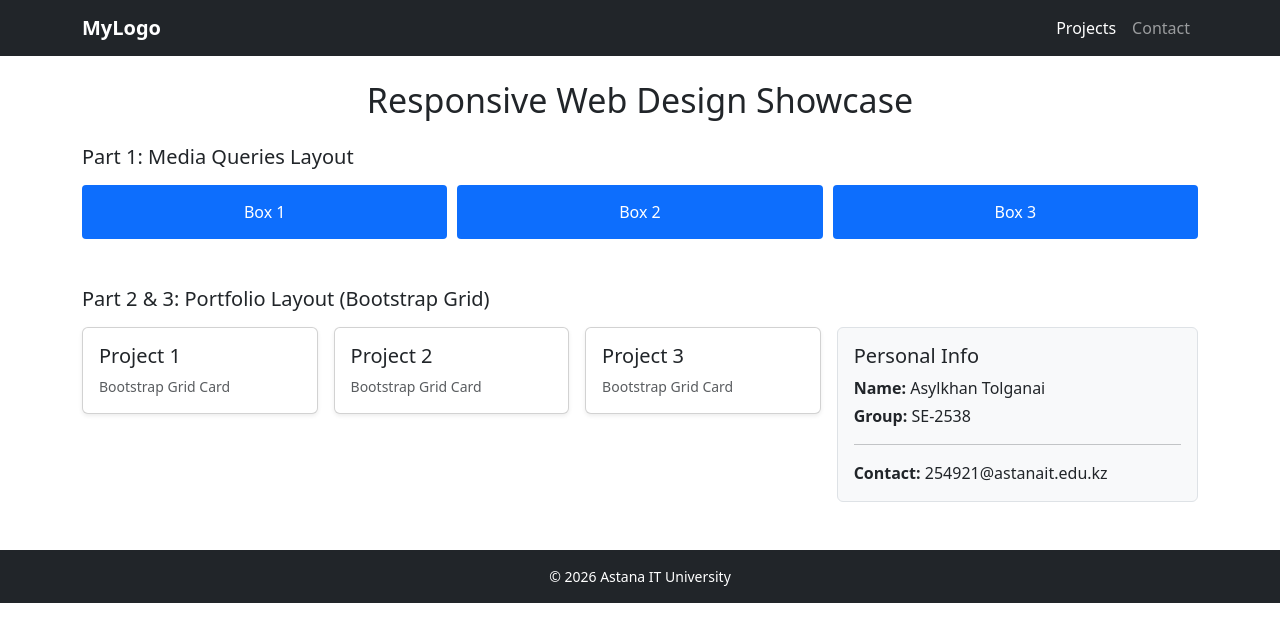
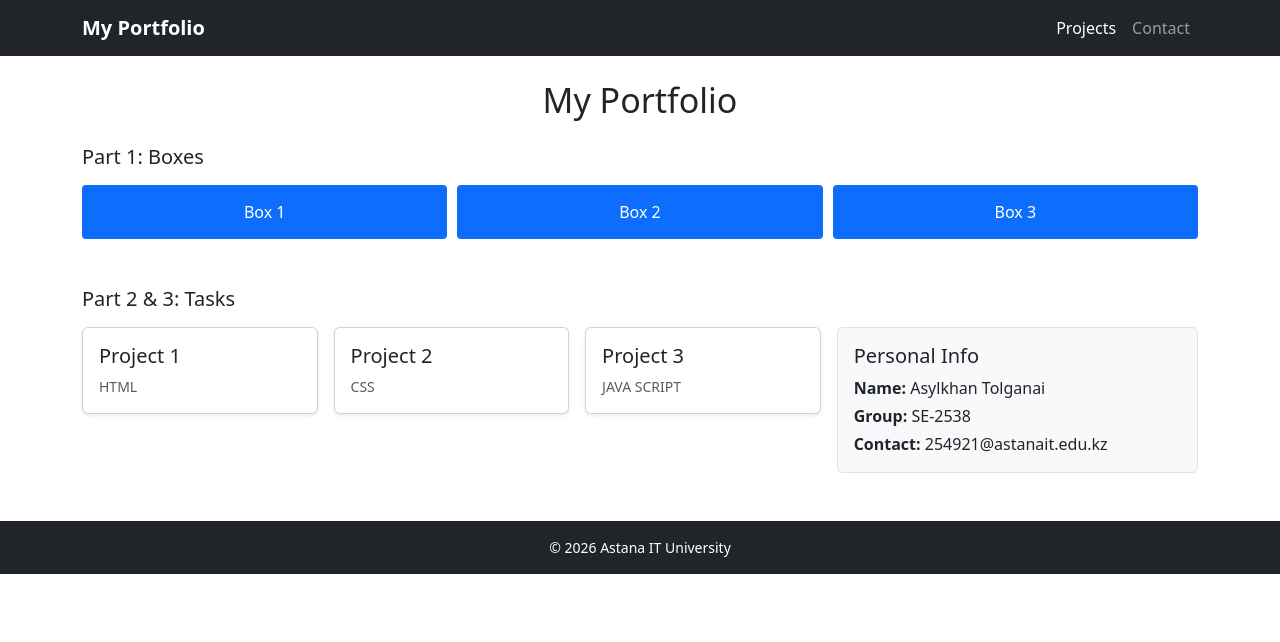
Before and after one commit to asylhantolganaj-create/Assignment-3.-Responsive-Web-Design, a plain HTML site: page index.html in a window 1280 px wide. Drawn offline with nearby package versions, Linux system fonts and the light colour scheme.

Commit message:
Revise index.html for portfolio design changes
Updated the portfolio layout and project descriptions.

```diff
--- a/index.html
+++ b/index.html
@@ -13,7 +13,7 @@
     <header>
         <nav class="navbar navbar-expand-lg navbar-dark bg-dark">
             <div class="container">
-                <a class="navbar-brand fw-bold" href="#">MyLogo</a>
+                <a class="navbar-brand fw-bold" href="#">My Portfolio</a>
                 <button class="navbar-toggler" type="button" data-bs-toggle="collapse" data-bs-target="#navMenu">
                     <span class="navbar-toggler-icon"></span>
                 </button>
@@ -29,11 +29,11 @@
 
     <main class="container my-4">
 
-        <h1 class="mb-4">Responsive Web Design Showcase</h1>
+        <h1 class="mb-4">My Portfolio</h1>
 
 
         <section class="mb-5">
-            <h3 class="h5 mb-3">Part 1: Media Queries Layout</h3>
+            <h3 class="h5 mb-3">Part 1: Boxes</h3>
             <div class="mq-container">
                 <div class="mq-box">Box 1</div>
                 <div class="mq-box">Box 2</div>
@@ -44,7 +44,7 @@
 
 
         <section id="projects">
-            <h3 class="h5 mb-3">Part 2 & 3: Portfolio Layout (Bootstrap Grid)</h3>
+            <h3 class="h5 mb-3">Part 2 & 3: Tasks</h3>
             <div class="row g-3">
 
                 <div class="col-12 col-lg-8">
@@ -52,19 +52,19 @@
                         <div class="col-12 col-md-6 col-lg-4">
                             <div class="card h-100 p-3 shadow-sm">
                                 <h5 class="card-title">Project 1</h5>
-                                <p class="card-text text-muted small">Bootstrap Grid Card</p>
+                                <p class="card-text text-muted small">HTML</p>
                             </div>
                         </div>
                         <div class="col-12 col-md-6 col-lg-4">
                             <div class="card h-100 p-3 shadow-sm">
                                 <h5 class="card-title">Project 2</h5>
-                                <p class="card-text text-muted small">Bootstrap Grid Card</p>
+                                <p class="card-text text-muted small">CSS</p>
                             </div>
                         </div>
                         <div class="col-12 col-md-12 col-lg-4">
                             <div class="card h-100 p-3 shadow-sm">
                                 <h5 class="card-title">Project 3</h5>
-                                <p class="card-text text-muted small">Bootstrap Grid Card</p>
+                                <p class="card-text text-muted small">JAVA SCRIPT</p>
                             </div>
                         </div>
                     </div>
@@ -76,7 +76,6 @@
                         <h4 class="h5">Personal Info</h4>
                         <p class="mb-1"><strong>Name:</strong> Asylkhan Tolganai</p>
                         <p class="mb-1"><strong>Group:</strong> SE-2538</p>
-                        <hr>
                         <p class="mb-0"><strong>Contact:</strong> 254921@astanait.edu.kz</p>
                     </div>
                 </aside>
```
